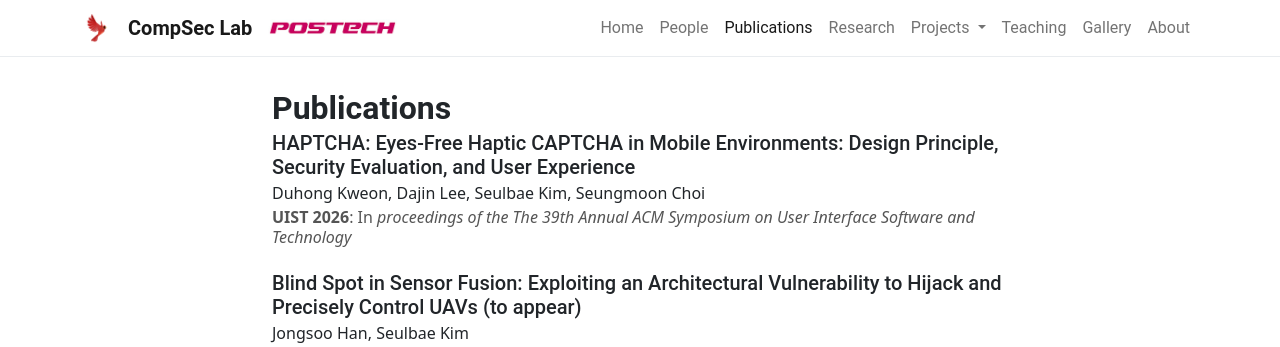
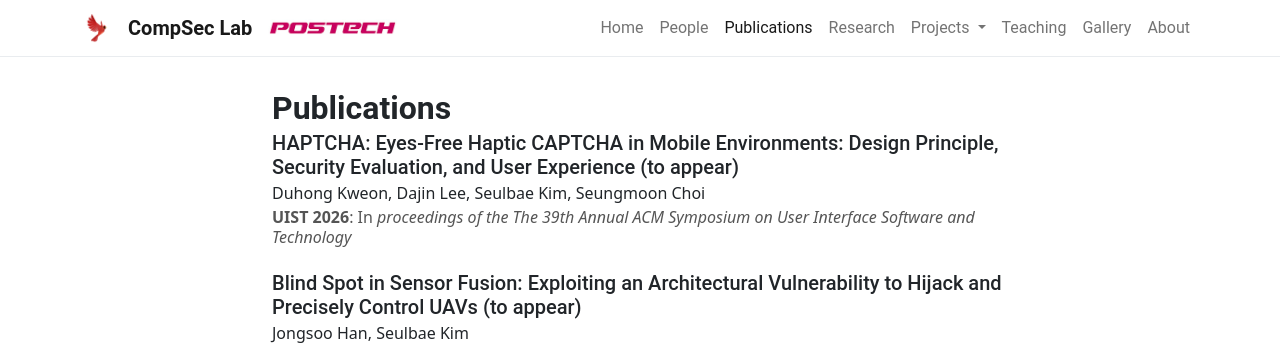
Before and after one commit to postech-compsec/postech-compsec.github.io, a Jekyll site: the page built from pages/publications.md, in a window 1280 px wide and 900 px high. Shown: the top 347 px of the window. Built offline with Jekyll 4.4.1, drawn with Linux system fonts in a browser that asks for light colours; nearby versions of some CDN libraries.

Commit message:
to appear

```diff
--- a/_data/publications.yml
+++ b/_data/publications.yml
@@ -1,4 +1,4 @@
-- title: "HAPTCHA: Eyes-Free Haptic CAPTCHA in Mobile Environments: Design Principle, Security Evaluation, and User Experience"
+- title: "HAPTCHA: Eyes-Free Haptic CAPTCHA in Mobile Environments: Design Principle, Security Evaluation, and User Experience (to appear)"
   author: Duhong Kweon and Dajin Lee and Seulbae Kim and Seungmoon Choi
   venue: The 39th Annual ACM Symposium on User Interface Software and Technology
   abbrev: UIST 2026
```
